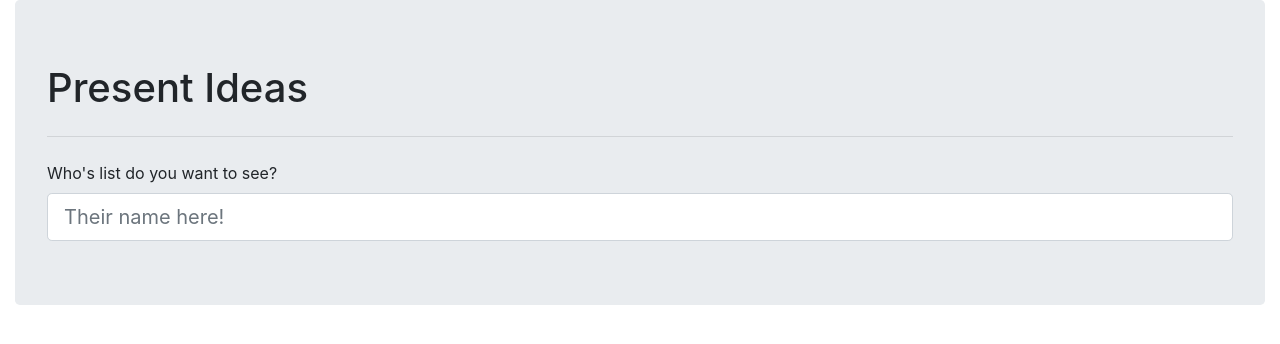
After one commit to no1joel/present-ideas, a Django app: a page that uses present_ideas/present_ideas/templates/who.html in a window 1280 px wide. The commit adds this page. Shown: the top 344 px of the page. Run offline with Django 3.2, Linux system fonts and the light colour scheme; some libraries are stand-ins or nearby versions.

Commit message:
Fetch and display lists

```diff
--- /dev/null
+++ b/present_ideas/present_ideas/templates/who.html
@@ -0,0 +1,27 @@
+{% extends "base.html" %}
+
+{% block content %}
+    <div class="container-fluid">
+      <div class="row">
+        <div class="col">
+          <div class="jumbotron">
+            <h1>Present Ideas</h1>
+            <hr class="my-4" />
+            <div class="form-group m-0">
+              <form method="POST">
+                {% csrf_token %}
+                  <label for="name">Who's list do you want to see?</label>
+                  <input
+                    type="text"
+                    name="name"
+                    id="name-input"
+                    placeholder="Their name here!"
+                    class="form-control form-control-lg"
+                  />
+              </form>
+            </div>
+          </div>
+        </div>
+      </div>
+    </div>
+{% endblock content %}
--- a/present_ideas/present_ideas/urls.py
+++ b/present_ideas/present_ideas/urls.py
@@ -22,4 +22,6 @@ urlpatterns = [
     path("admin/", admin.site.urls),
     path("", views.index, name="index"),
     path("<username>/what_do", views.what_do, name="what_do"),
+    path("<username>/who", views.who, name="who"),
+    path("<username>/<their_name>", views.present_list, name="present_list"),
 ]
--- a/present_ideas/present_ideas/views.py
+++ b/present_ideas/present_ideas/views.py
@@ -1,6 +1,6 @@
 from django.shortcuts import redirect, render, reverse
 
-from sheets.spreadsheet import get_worksheets
+from sheets.spreadsheet import get_rows, get_worksheets
 
 
 def index(request):
@@ -22,6 +22,24 @@ def what_do(request, username):
     if not check_name(username):
         return redirect(reverse("index"))
 
-    context = {"username": username}
+    context = {"who_url": reverse("who", args=(username,))}
 
     return render(request, "what_do.html", context)
+
+
+def who(request, username):
+    """Ask who's list they wanna look at."""
+
+    if request.method == "POST":
+        their_name = request.POST.get("name")
+        return redirect(reverse("present_list", args=(username, their_name)))
+
+    return render(request, "who.html")
+
+
+def present_list(request, username: str, their_name: str):
+    if not check_name(their_name):
+        return redirect(reverse("index"))
+
+    context = {"rows": get_rows(their_name)[1:]}
+    return render(request, "list.html", context)
```
Also changed, not shown: present_ideas/present_ideas/templates/list.html (added, +19 -0 lines), present_ideas/present_ideas/templates/what_do.html (+7 -2 lines), present_ideas/sheets/spreadsheet.py (+8 -0 lines).
